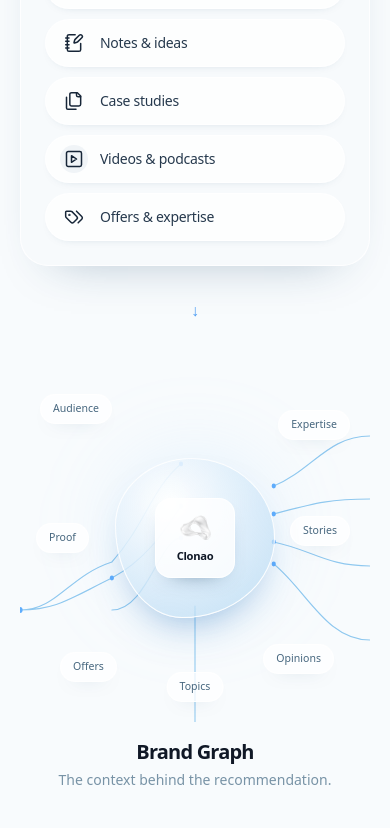
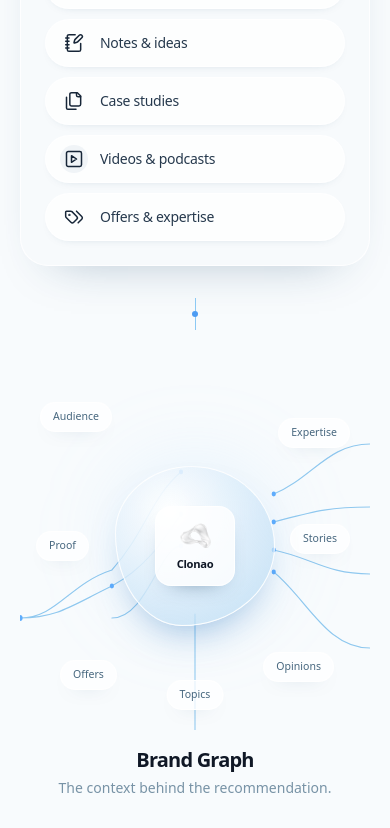
Before and after one commit to veokleo-create07/linkeldn.tool.100k, a Next.js app: page /product in a window 390 px wide. Shown: the part 2453-3281 px from the top of the page. Built offline with nearby package versions, Linux system fonts and the light colour scheme.

Commit message:
refine: connect create workflow on mobile

```diff
--- a/src/components/marketing/product-create.tsx
+++ b/src/components/marketing/product-create.tsx
@@ -97,7 +97,11 @@ function DraftCard({ className = "" }: { className?: string }) {
 }
 
 function MobileCreateSystem() {
-  return <div className="mt-12 space-y-8 lg:hidden" aria-label="Create flow from sources to draft"><CreateSourcesCard /><div className="flex justify-center text-[#4d9cf3]" aria-hidden="true">↓</div><BrandGraph /><div className="flex justify-center text-[#4d9cf3]" aria-hidden="true">↓</div><NextMoveCard /><div className="flex justify-center text-[#4d9cf3]" aria-hidden="true">↓</div><DraftCard /></div>;
+  return <div className="mt-12 space-y-8 lg:hidden" aria-label="Create flow from sources to draft"><CreateSourcesCard /><MobileConnector /><BrandGraph /><MobileConnector /><NextMoveCard /><MobileConnector /><DraftCard /></div>;
+}
+
+function MobileConnector() {
+  return <div className="flex h-8 items-center justify-center" aria-hidden="true"><span className="relative h-full w-px bg-[#8cc9f4]"><span className="absolute left-1/2 top-1/2 size-1.5 -translate-x-1/2 -translate-y-1/2 rounded-full bg-[#4d9cf3]" /></span></div>;
 }
 
 function graphLabelPosition(index: number) {
```
